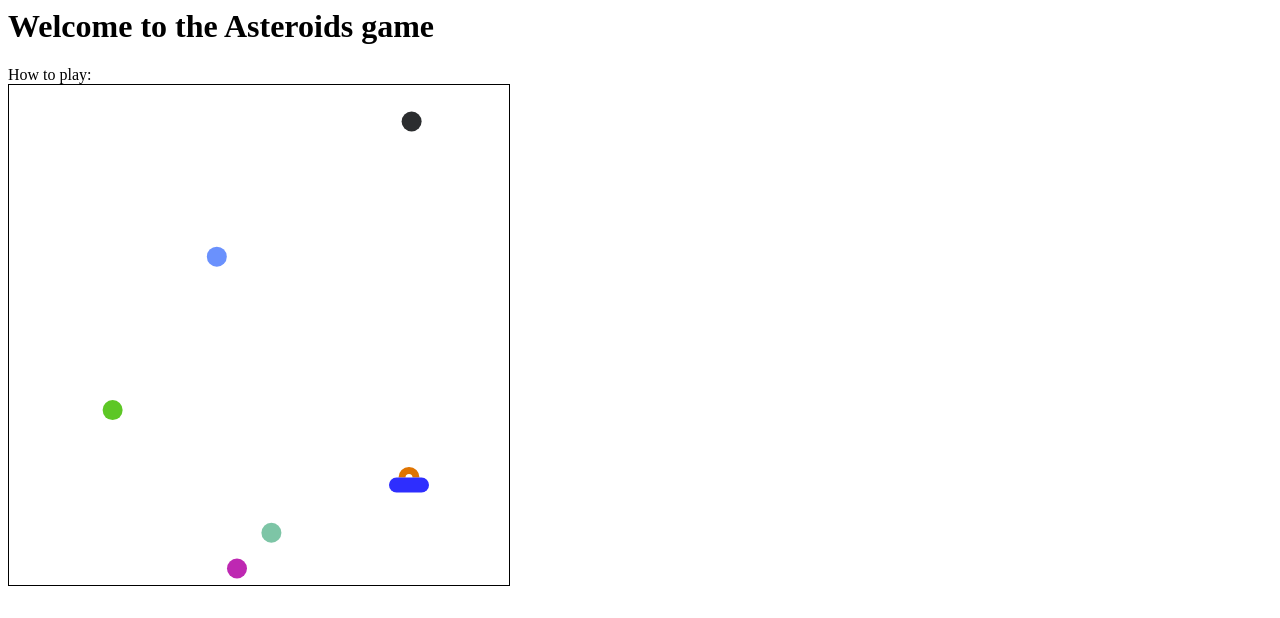
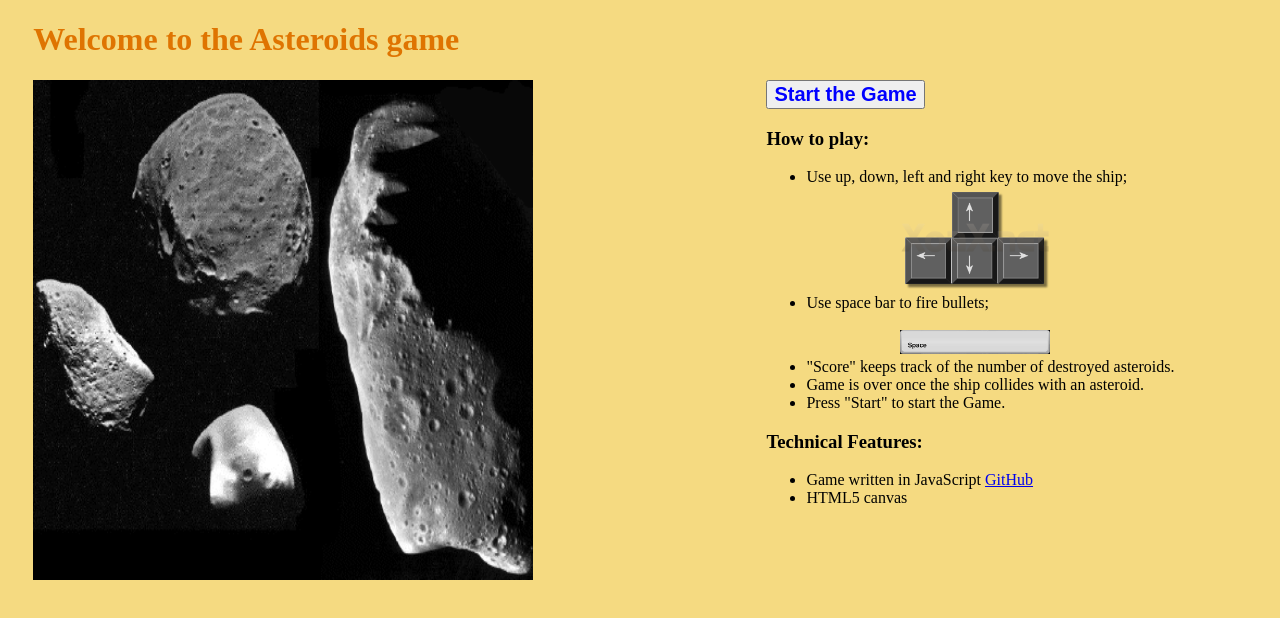
Before and after one commit to livash/Asteroids, a plain HTML site: page index.html in a window 1280 px wide. Drawn offline with Linux system fonts and the light colour scheme.

Commit message:
UI changes

```diff
--- a/app.js
+++ b/app.js
@@ -1,16 +1,18 @@
-window.App = {
-	Game: {},
-	MovingObject: {},
-	Ship: {},
-	Asteroid: {},
-	Bullet: {}
-}
+
 $(function () {
-  var canvas = $("<canvas width='" + 500 +
-  "' height='" + 500 + "'" +
-  "style=\"border:1px solid #000000;\"></canvas>");
-  $('div.game-window').append(canvas);
 
-  // `canvas.get(0)` unwraps the jQuery'd DOM element;
-  new Game(500, 500, 5).start(canvas.get(0));
+  $('button#start').on('click', function(event){
+
+		$('.empty-game-window').remove();
+		$('canvas').remove();
+		var canvas = $("<canvas width='" + 500 +
+	  "' height='" + 500 + "'" +
+	  "style=\"border:1px solid #000000;\"></canvas>");
+	  $('div.game-window').append(canvas);
+
+	  // `canvas.get(0)` unwraps the jQuery DOM element;
+	  new Game(500, 500, 5).start(canvas.get(0));
+
+  });
+
 });
--- a/asteroid.js
+++ b/asteroid.js
@@ -8,7 +8,7 @@ function Asteroid(x, y, radius) {
 
 Asteroid.prototype = new MovingObject();
 
-Asteroid.MAX_RADIUS = 25;
+Asteroid.MAX_RADIUS = 50;
 Asteroid.randomAsteroid = function(maxX, maxY) {
   return new Asteroid(
     maxX * Math.random(),
--- a/asteroids.css
+++ b/asteroids.css
@@ -1,3 +1,35 @@
 .game-window {
-	margin-left: 200px;
+	width: 50%;
+	margin-left: 2%;
+	float: left;
 }
+.empty-game-window {
+	width: 500px;
+	height: 500px;
+	background-color: #BDBDBD;
+}
+
+.directions {
+	width: 40%;
+	float: right;
+}
+#keys_01, #keys_02 {
+	width: 150px;
+	margin-left: 20%;
+}
+#start {
+	color: blue;
+	font-size: 20px;
+	font-weight: bold;
+}
+h1 {
+	color: #DF7401;
+	margin-left: 2%;
+}
+body {
+	background: #F5DA81;
+}
+#asteroid-image {
+	width: 500px;
+	height: 500px;
+}
--- a/game.js
+++ b/game.js
@@ -4,6 +4,7 @@ function Game(xDim, yDim, numAsteroids) {
   this.bullets = [];
   this.ship = new Ship(this.xDim/2, this.yDim/2);
   this.asteroids = [];
+	this.destroyedAsteroids = 0;
   for (var i = 0; i <numAsteroids; i++) {
     this.asteroids.push(Asteroid.randomAsteroid(xDim, yDim));
   }
@@ -11,6 +12,7 @@ function Game(xDim, yDim, numAsteroids) {
 
 Game.prototype.draw = function(ctx) {
   ctx.clearRect(0, 0, this.xDim, this.yDim);
+	this.drawScore(ctx);
 
   for (var i = 0; i < this.asteroids.length; i++) {
     this.asteroids[i].draw(ctx);
@@ -23,6 +25,12 @@ Game.prototype.draw = function(ctx) {
       this.bullets[j].draw(ctx);
     }
   }
+};
+
+Game.prototype.drawScore = function(ctx) {
+	ctx.fillStyle = "blue";
+	ctx.font = "bold 16px Arial";
+	ctx.fillText("Score:" + this.destroyedAsteroids, 20, 20);
 };
 
 Game.prototype.start = function(canvasEl) {
@@ -47,8 +55,9 @@ Game.prototype.update = function(){
     for(var j = 0; j < this.asteroids.length; j++) {
       if (this.bullets[i]) {
         if (this.bullets[i].isHit(this.asteroids[j])) {
-        this.bullets.splice(i, 1);
-        this.asteroids[j] = Asteroid.randomAsteroid(this.xDim, this.yDim);
+					this.destroyedAsteroids++;
+        	this.bullets.splice(i, 1);
+        	this.asteroids[j] = Asteroid.randomAsteroid(this.xDim, this.yDim);
         }
       }
     }
--- a/index.html
+++ b/index.html
@@ -1,4 +1,4 @@
-<DOCTYPE! HTML>
+<!DOCTYPE HTML>
 <html>
 <head>
   <script type="text/javascript" src="jquery-1.9.1.js"></script>
@@ -9,16 +9,36 @@
 	<script type="text/javascript" src="ship.js"> </script>
 	<script type="text/javascript" src="bullet.js"> </script>
 	<script type="text/javascript" src="game.js"> </script>
-
+	<link link rel="stylesheet" type="text/css" href="asteroids.css"></link>
 </head>
 
 <body>
 	<h1> Welcome to the Asteroids game</h1>
-	<div>
-		How to play:
+	<div class="game-window">
+		<div class="empty-game-window">
+			<img id="asteroid-image"src="images/Asteroid460.gif"></img>
+		</div>
 	</div>
-	<div class="game-window">
+	<div class="directions">
+		<button id="start">Start the Game</button>
+		<h3>How to play:</h3>
+		<ul>
+			<li>Use up, down, left and right key to move the ship;</li>
+			<img id="keys_01" src="images/keys.png" alt="keys" ></img>
+			<li>Use space bar to fire bullets;</li>
+			<br>
+			<img id="keys_02" src="images/space_bar.jpeg" alt="keys" ></img>
+			<br>
+			<li>"Score" keeps track of the number of destroyed asteroids.</li>
+			<li>Game is over once the ship collides with an asteroid.</li>
+			<li>Press "Start" to start the Game.</li>
+		</ul>
+		<h3>Technical Features:</h3>
+		<ul>
+			<li>Game written in JavaScript <a href="https://github.com/livash/Asteroids">GitHub</a></li>
+			<li>HTML5 canvas</li>
+		</ul>
+	</div>
 
-	</div>
 </body>
 </html>
```
Also changed, not shown: images/ASTEROID1.jpg (added), images/Asteroid460.gif (added), images/keys.png (added), images/space_bar.jpeg (added).
